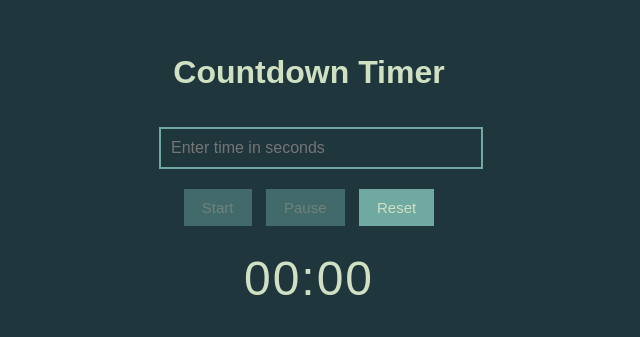
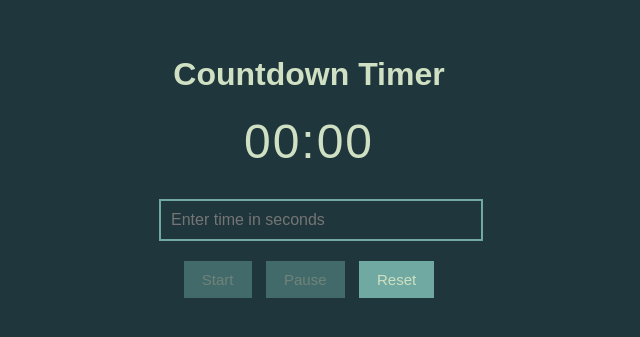
Before and after one commit to sovmya/countdown-timer, a plain HTML site: page index.html in a window 1280 px wide. Shown: the part 231-568 px from the top of the page, without its empty margins (331-971 px from the left). Drawn offline with Linux system fonts and the light colour scheme.

Commit message:
positioning update

```diff
--- a/index.html
+++ b/index.html
@@ -12,6 +12,8 @@
     <div class="container">
         <h1>Countdown Timer</h1>
 
+        <div id="display">00:00</div>
+
         <input type="number" id="timeInput" placeholder="Enter time in seconds">
 
         <div class="buttons">
@@ -20,8 +22,6 @@
             <button id="resetBtn">Reset</button>
         </div>
 
-        <div id="display">00:00</div>
-
         <audio id="alarmSound" src="alarm.mp3" preload="auto"></audio>
     </div>
 
--- a/style.css
+++ b/style.css
@@ -18,6 +18,12 @@ body {
 .container {
     text-align: center;
     width: 300px;
+}
+
+#display {
+    margin-bottom: 15px; /* instead of margin-top */
+    font-size: 48px;
+    letter-spacing: 2px;
 }
 
 input {
```
